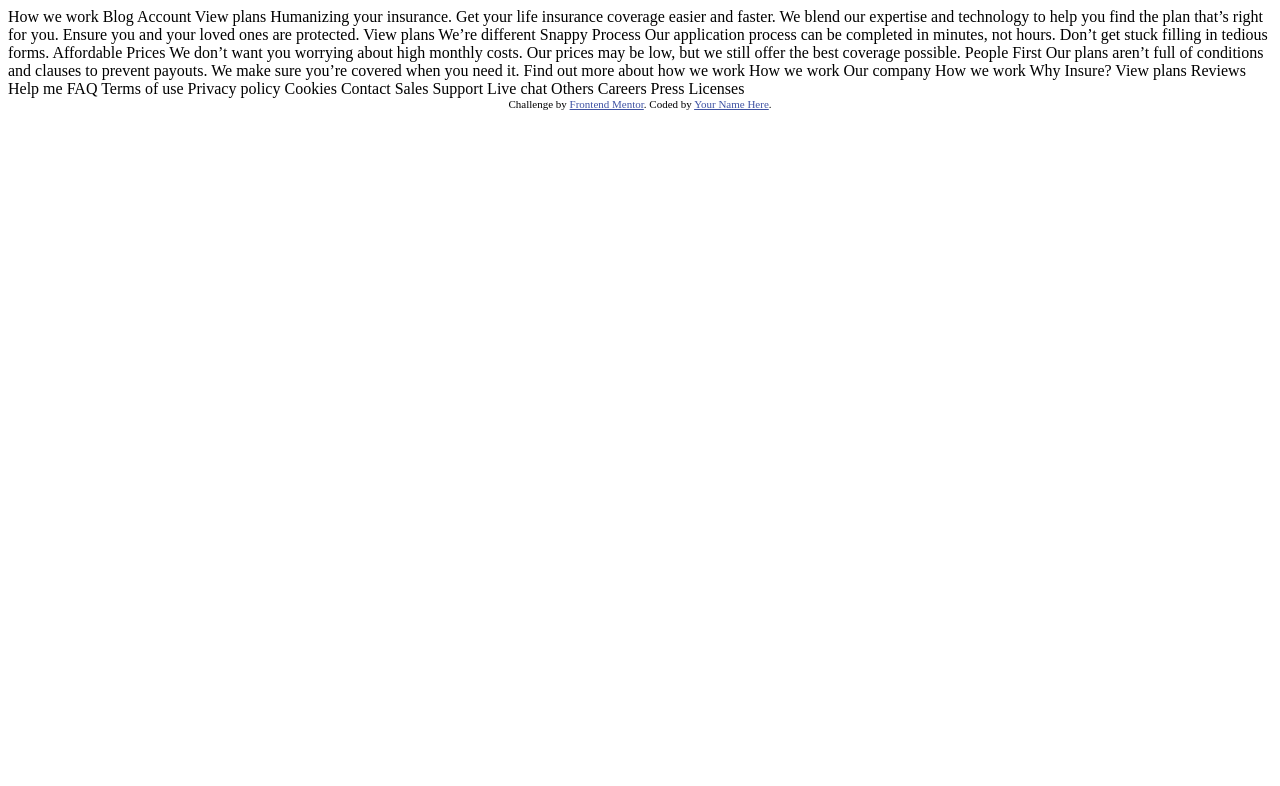
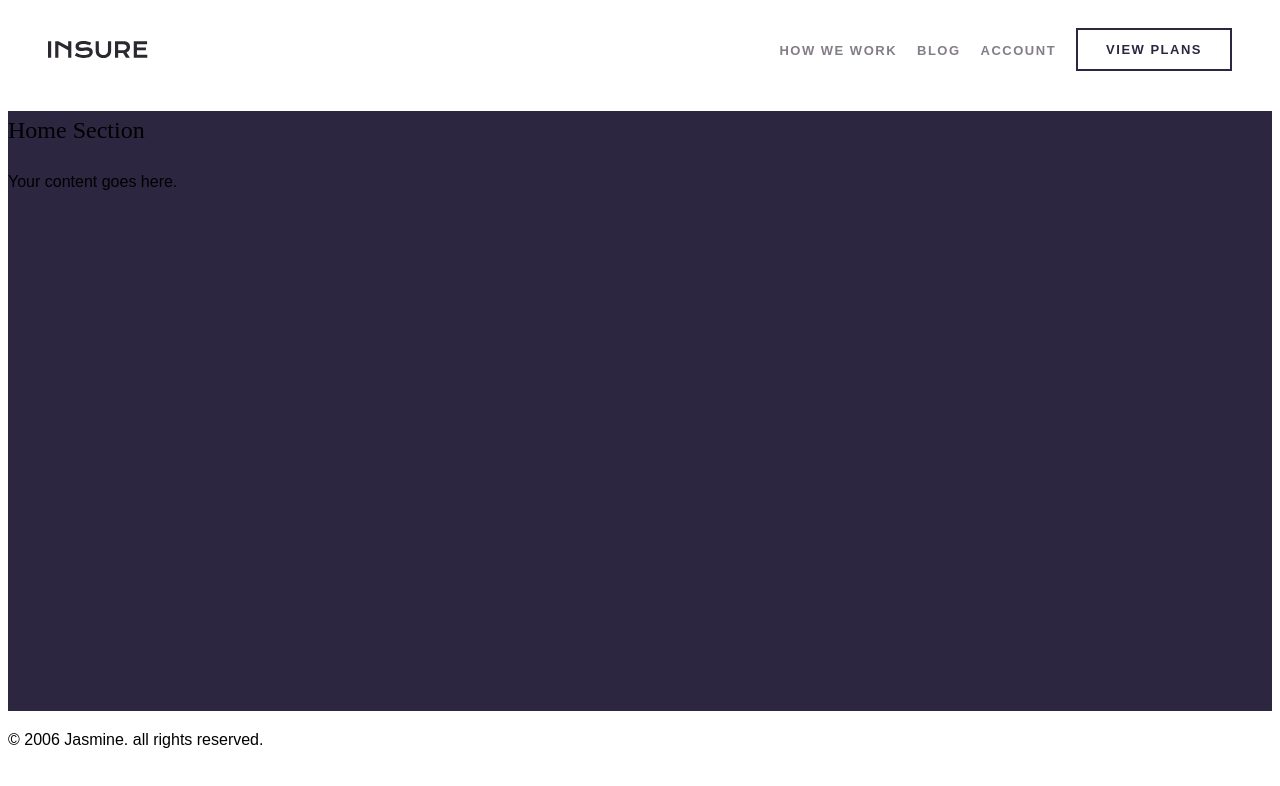
Before and after one commit to jasmineblackdev/insure-landing-page, a plain HTML site: page index.html in a window 1280 px wide. Drawn offline with Linux system fonts and the light colour scheme.

Commit message:
Update navigation to match design - fix button styling and nav layout

```diff
--- a/index.html
+++ b/index.html
@@ -1,85 +1,41 @@
 <!DOCTYPE html>
 <html lang="en">
 <head>
-  <meta charset="UTF-8">
-  <meta name="viewport" content="width=device-width, initial-scale=1.0"> <!-- displays site properly based on user's device -->
-
-  <link rel="icon" type="image/png" sizes="32x32" href="./images/favicon-32x32.png">
-
-  <title>Frontend Mentor | Insure landing page</title>
-
-  <!-- Feel free to remove these styles or customise in your own stylesheet 👍 -->
-  <style>
-    .attribution { font-size: 11px; text-align: center; }
-    .attribution a { color: hsl(228, 45%, 44%); }
-  </style>
+	<meta charset="UTF-8">
+	<meta name="viewport" content="width=device-width, initial-scale=1.0">
+	<link rel="icon" type="image/png" sizes="32x32" href="./images/favicon-32x32.png">
+	<title>Insure Landing Page</title>
+	<link rel="stylesheet" href="style.css">
 </head>
 <body>
+	<header>
+		<img src="images/logo.svg" alt="Company Logo" class="logo">
+		<nav class="main-nav">
+			<ul>
+				<li><a href="#howwework">HOW WE WORK</a></li>
+				<li><a href="#blog">BLOG</a></li>
+				<li><a href="#account">ACCOUNT</a></li>
+				<li><button class="view-plans-btn">VIEW PLANS</button></li>
+			</ul>
 
-  How we work
-  Blog
-  Account
-  View plans
+		</nav>
+	</header>
 
-  Humanizing your insurance.
+	<main>
+		<section id="hero">
+			<h2>Home Section</h2>
+			<p>Your content goes here.</p>
+		</section>
+	</main>
 
-  Get your life insurance coverage easier and faster. We blend our expertise
-  and technology to help you find the plan that’s right for you. Ensure you
-  and your loved ones are protected.
+	<footer>
+		<p>&copy; 2006 Jasmine. all rights reserved.</p>
+	</footer>
 
-  View plans
+	<script>
+	// javascript code here
+	console.log("Page loaded successfully");
 
-  We’re different
-
-  Snappy Process
-
-  Our application process can be completed in minutes, not hours. Don’t get
-  stuck filling in tedious forms.
-
-  Affordable Prices
-
-  We don’t want you worrying about high monthly costs. Our prices may be low,
-  but we still offer the best coverage possible.
-
-  People First
-
-  Our plans aren’t full of conditions and clauses to prevent payouts. We make
-  sure you’re covered when you need it.
-
-  Find out more about how we work
-
-  How we work
-
-  Our company
-
-  How we work
-  Why Insure?
-  View plans
-  Reviews
-
-  Help me
-
-  FAQ
-  Terms of use
-  Privacy policy
-  Cookies
-
-  Contact
-
-  Sales
-  Support
-  Live chat
-
-  Others
-
-  Careers
-  Press
-  Licenses
-
-
-  <div class="attribution">
-    Challenge by <a href="https://www.frontendmentor.io?ref=challenge" target="_blank">Frontend Mentor</a>.
-    Coded by <a href="#">Your Name Here</a>.
-  </div>
+	</script>
 </body>
 </html>
--- a/style.css
+++ b/style.css
@@ -8,11 +8,10 @@ header {
 	display: flex;
 	align-items: center;
 	justify-content: space-between;
-	gap: 20px;
-	padding: 20px;
-	background-color: var(--gray-50);
+	padding: 20px 40px;
+	background-color: white;
 }
-.main_nav {
+.main-nav {
 	display: flex;
     align-items: center;
     gap: 30px;
@@ -24,12 +23,13 @@ header {
 	padding: 0;
 	margin: 0;
 	display: flex;
+	align-items: center;
 	gap: 20px;
 
 }
 .main-nav li{
 	display: inline; /*Makes items horizontal*/
-	margin-right: 20px;
+
 }
 
 .main-nav a{
@@ -39,14 +39,14 @@ header {
 	font-weight: 700;
 	font-size: 13px;
 	letter-spacing: 1.5px;
-	transition: color0.3s ease;
+	transition: color 0.3s ease;
 }
 .main-nav a:hover{
-	color: var(--gray-950);
+	color: #2C2640;
 
 }
 
-.plans_button{
+.view-plans-btn{
 	border: 2px solid #2C2640;
 	background-color: transparent;
 	padding: 12px 28px;
@@ -56,20 +56,22 @@ header {
 	letter-spacing: 1.5px;
 	cursor: pointer;
 	transition: all 0.3s ease;
+	display: inline-block;
+	color: #2C2640;
+	align-items: center;
 }
 
-.plans_button a{
+.view-plans-btn a{
 	text-decoration: none;
 	color: var(--gray-950);
 }
 
-.plans_button:hover{
-	background-color: var(--gray-950);
+.view-plans-btn:hover{
+	background-color: #2C2640;
+	color: var(--gray-50) !important;
 }
 
-.plans_button:hover a{
-	color: var(--gray-50);
-}
+
 #hero{
 	background-color: #2C2640;
 	height: 600px;
```
